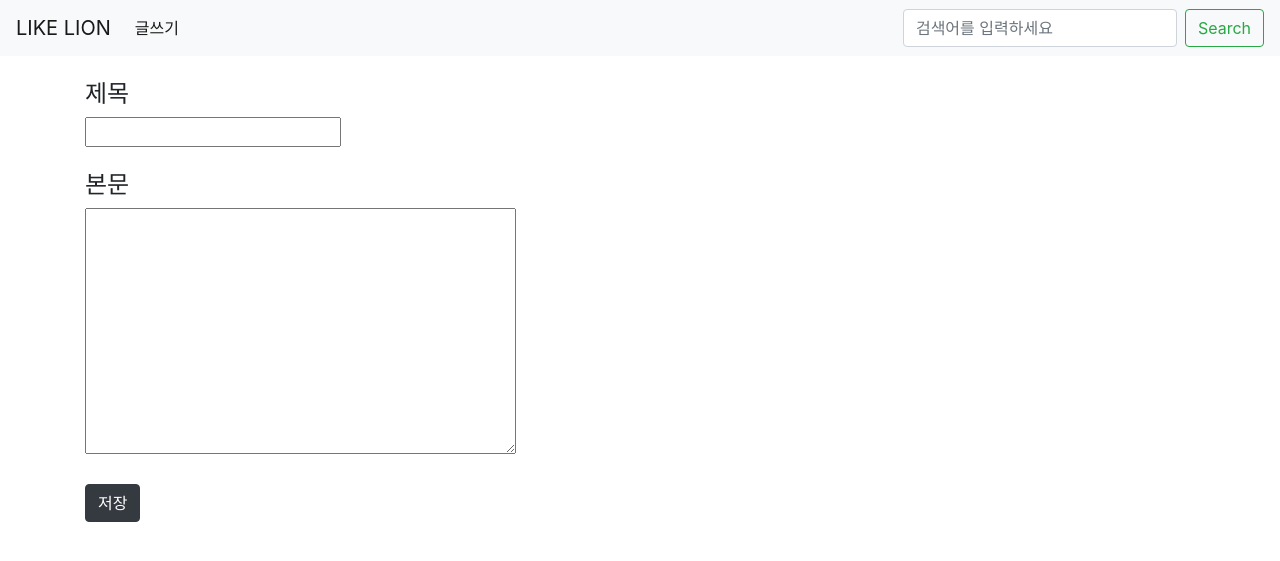
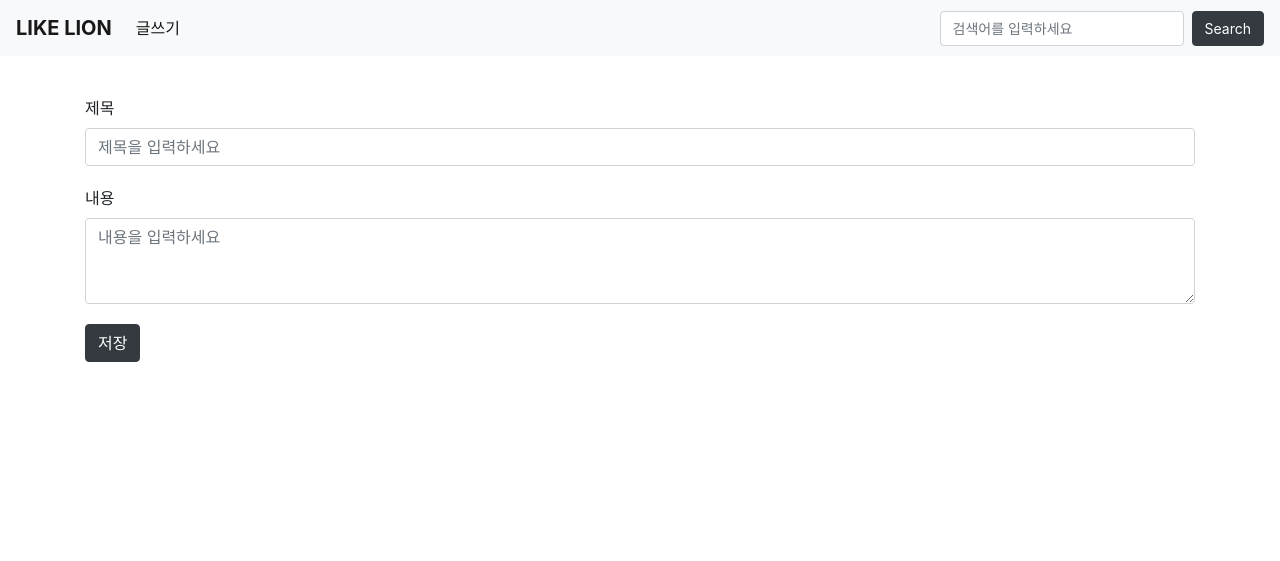
Before and after one commit to Yeong-Rok/djangoProjects, a Django app: page /blog/new/ in a window 1280 px wide. Shown: the top 561 px of the page. Run offline with Django 3.2, Linux system fonts and the light colour scheme; some libraries are stand-ins or nearby versions.

Commit message:
blog css

```diff
--- /dev/null
+++ b/second_assignment/blog/static/blog/new.css
@@ -0,0 +1,7 @@
+label {
+    margin-top: 20px;
+}
+
+._save_button {
+    margin-top: 20px;
+}
--- /dev/null
+++ b/second_assignment/blog/static/blog/style.css
@@ -0,0 +1,16 @@
+@charset "utf-8";
+
+._navbar-title {
+    font-weight: 700;
+}
+
+._search-box {
+    font-size: 14px;
+}
+._search_button {
+    font-size: 14px;
+}
+
+._container {
+    margin-top: 20px;
+}
--- a/second_assignment/blog/templates/blog/new.html
+++ b/second_assignment/blog/templates/blog/new.html
@@ -1,14 +1,18 @@
+{% load staticfiles %}
+
 <!DOCTYPE html>
 <html lang="en">
     <head>
         <meta charset="utf-8">
         <meta name="viewport" content="width=device-width, initial-scale=1, shrink-to-fit=no">
         <link rel="stylesheet" href="https://stackpath.bootstrapcdn.com/bootstrap/4.3.1/css/bootstrap.min.css" integrity="sha384-ggOyR0iXCbMQv3Xipma34MD+dH/1fQ784/j6cY/iJTQUOhcWr7x9JvoRxT2MZw1T" crossorigin="anonymous">
+        <link rel="stylesheet" type="text/css" href="{% static 'blog/style.css' %}">
+        <link rel="stylesheet" type="text/css" href="{% static 'blog/new.css' %}">
         <title>LIKE LION</title>
     </head>
     <body>
         <nav class="navbar navbar-expand-lg navbar-light bg-light">
-            <a class="navbar-brand" href="{% url 'home' %}">LIKE LION</a>
+            <a class="navbar-brand _navbar-title" href="{% url 'home' %}">LIKE LION</a>
             <button class="navbar-toggler" type="button" data-toggle="collapse" data-target="#navbarNavAltMarkup" aria-controls="navbarNavAltMarkup" aria-expanded="false" aria-label="Toggle navigation">
                 <span class="navbar-toggler-icon"></span>
             </button>
@@ -18,23 +22,18 @@
                 </div>
             </div>
             <form class="form-inline">
-                <input class="form-control mr-sm-2" type="search" placeholder="검색어를 입력하세요" aria-label="Search">
-                <button class="btn btn-outline-success my-2 my-sm-0" type="submit">Search</button>
+                <input class="form-control mr-sm-2 _search-box" type="search" placeholder="검색어를 입력하세요" aria-label="Search">
+                <button class="btn btn-dark my-2 my-sm-0 _search_button" type="submit">Search</button>
             </form>
         </nav>
 
-        <br>
-        <div class="container">
+        <div class="container _container">
             <form action="{% url 'create' %}">
-                <h4>제목</h4>
-                <input type="text" name="title">
-                <br>
-                <br>
-                <h4>본문</h4>
-                <textarea cols=40 rows=10 name="body"></textarea>
-                <br>
-                <br>
-                <input class="btn btn-dark" type="submit" value="저장">
+                <label>제목</label>
+                <input class="form-control" type="text" placeholder="제목을 입력하세요" name="title">
+                <label>내용</label>
+                <textarea class="form-control" id="exampleFormControlTextarea1" rows="3" placeholder="내용을 입력하세요" name="body"></textarea>
+                <input class="btn btn-dark _save_button" type="submit" value="저장">
             </form>
         </div>
 
```
Also changed, not shown: second_assignment/blog/templates/blog/detail.html (+7 -4 lines), second_assignment/blog/templates/blog/home.html (+8 -7 lines).
